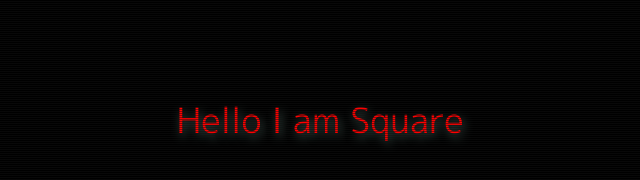
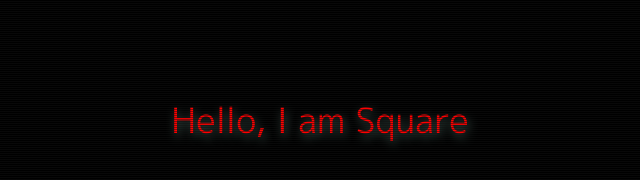
Before and after one commit to dropftfw/Website-Square, a plain HTML site: page index.html in a window 1280 px wide. Shown: the part 280-460 px from the top of the page, 320-960 px from the left. Drawn offline with nearby package versions, Linux system fonts and the light colour scheme.

Commit message:
Update index.html

```diff
--- a/index.html
+++ b/index.html
@@ -13,7 +13,7 @@ minimum-scale=1.0">
 </head>
 <body>
 <!-- partial:index.partial.html -->
- <div class="text" id="glitch_this">Hello I am Square</div>
+ <div class="text" id="glitch_this">Hello, I am Square</div>
  <div class="input--shadow"></div>
 <!-- partial -->
  <script type="text/javascript">
```
